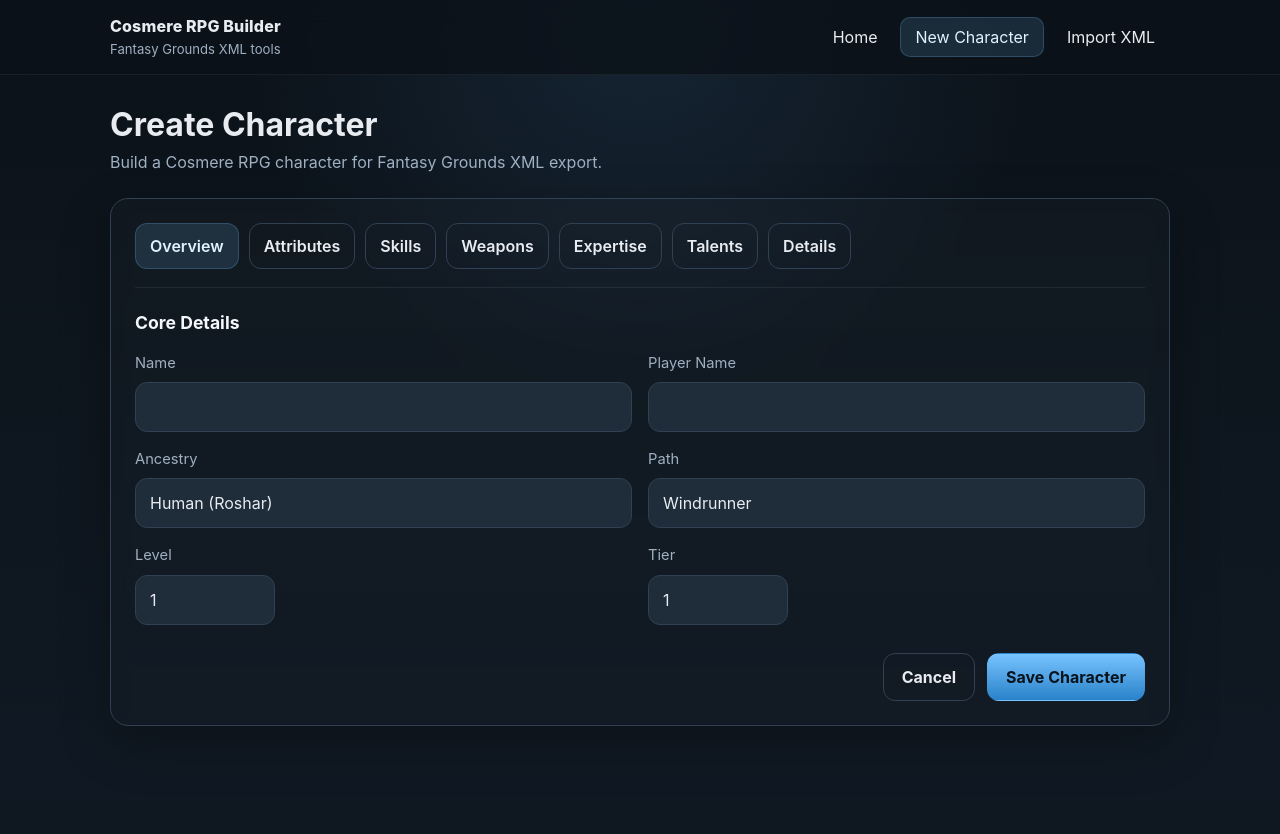
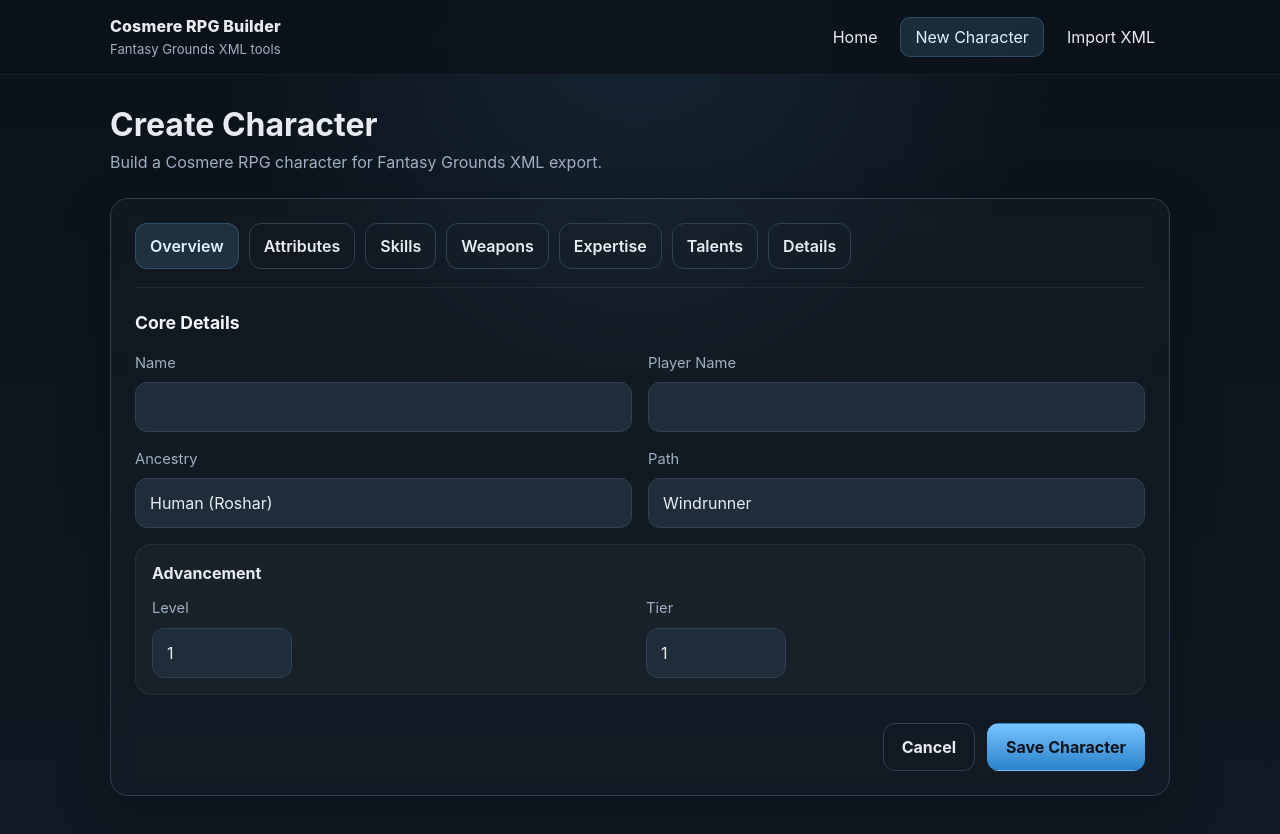
Before and after one commit to BoomerET/cosmere-rpg-character-builder, a React (Vite) app: page /new in a window 1280 px wide. Shown: the top 834 px of the page. Before the commit the page ends 800 px from the top, so only its background shows below. Built offline with nearby package versions, Linux system fonts and the light colour scheme.

Commit message:
Moving level/tier
Read the summary

```diff
--- a/src/components/CharacterForm.tsx
+++ b/src/components/CharacterForm.tsx
@@ -164,6 +164,7 @@
         {activeTab === "overview" && (
           <section className="sheet-section">
             <h2>Core Details</h2>
+
             <div className="form-grid">
               <label className="field">
                 <span>Name</span>
@@ -184,7 +185,12 @@
                 <span>Path</span>
                 <input {...form.register("meta.path")} />
               </label>
+            </div>
 
+            <div style={{ marginTop: "16px" }}>
+              <div className="mini-card">
+                <h3>Advancement</h3>
+                <div className="mini-grid two-up">
                   <label className="field field-small">
                     <span>Level</span>
                     <input
@@ -202,6 +208,8 @@
                       {...form.register("meta.tier", { valueAsNumber: true })}
                     />
                   </label>
+                </div>
+              </div>
             </div>
           </section>
         )}
```
Lines whose indentation alone changed are shown as unchanged.
